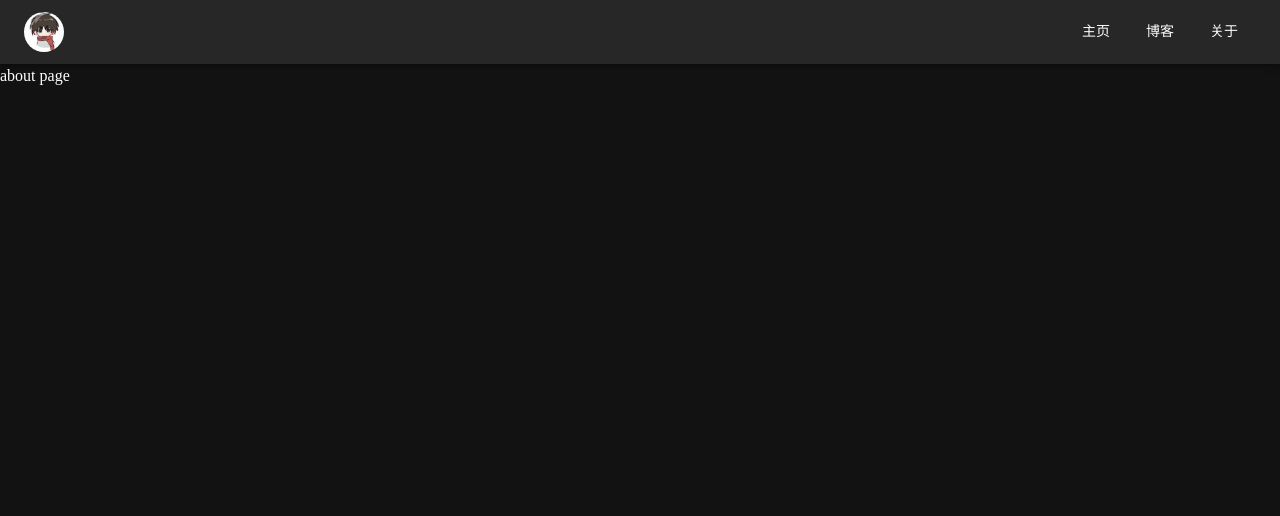
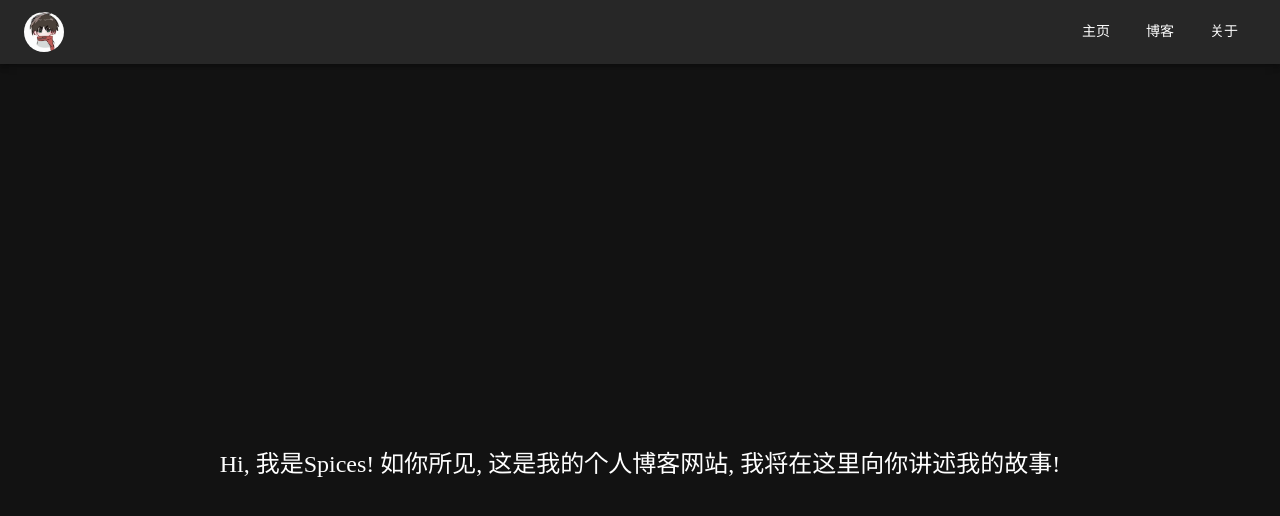
Before and after one commit to Spiceses/personal-blog, a React app in the folder client/: page /about in a window 1280 px wide. Shown: the top 516 px of the page. Built offline with nearby package versions, Linux system fonts and the light colour scheme.

Commit message:
完善 AboutPage 内容

```diff
--- a/client/src/pages/AboutPage.tsx
+++ b/client/src/pages/AboutPage.tsx
@@ -1,4 +1,17 @@
+import { Box, Typography } from "@mui/material";
+
 const AboutPage = () => {
-  return <>about page</>;
+  return (
+    <Box
+      sx={{
+        display: "flex",
+        justifyContent: "center",
+        alignItems: "center",
+        minHeight: "100vh",
+      }}
+    >
+      <Typography variant="h5">Hi, 我是Spices! 如你所见, 这是我的个人博客网站, 我将在这里向你讲述我的故事!</Typography>
+    </Box>
+  );
 };
 export default AboutPage;
```
